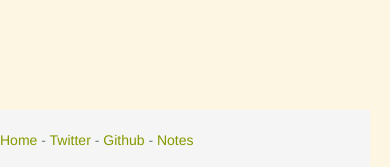
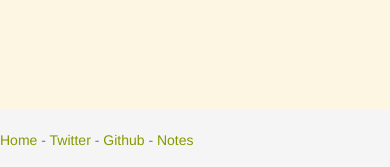
Before and after one commit to erikeldridge/erikeldridge.github.com, a Jekyll site: the page built from index.html, in a window 390 px wide. Shown: the part 730-897 px from the top of the page. Built offline with Jekyll 4.4.1, drawn with Linux system fonts in a browser that asks for light colours; comment, search, counter and statistics services are not loaded.

Commit message:
Remove responsive padding shim

```diff
--- a/css/footer.css
+++ b/css/footer.css
@@ -20,13 +20,3 @@
   padding-top: 20px;
   background-color: #f5f5f5;
 }
-
-/* Lastly, apply responsive CSS fixes as necessary */
-@media (max-width: 767px) {
-  footer {
-    margin-left: -20px;
-    margin-right: -20px;
-    padding-left: 20px;
-    padding-right: 20px;
-  }
-}
```
